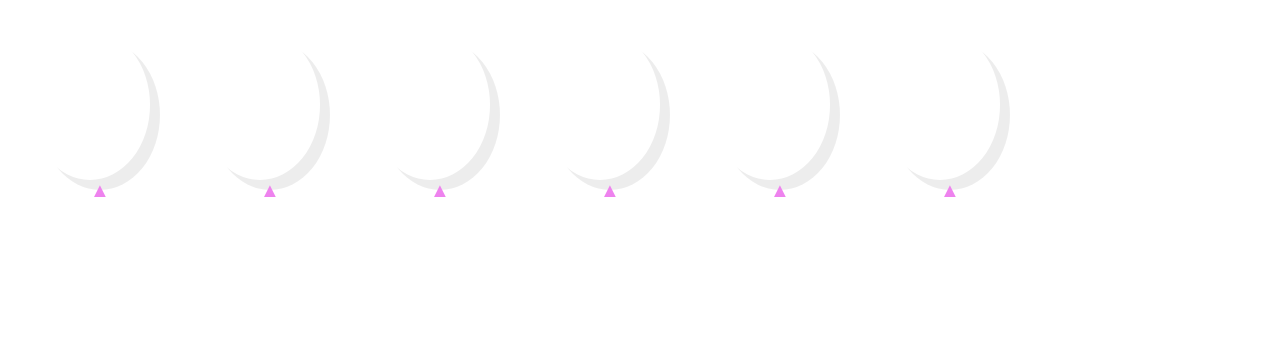
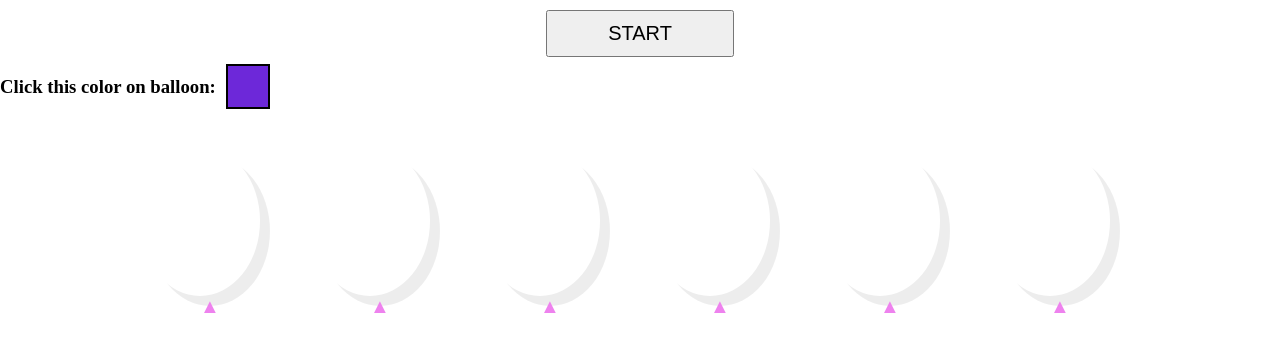
Before and after one commit to Huzaifa-Habib/loons-blast, a plain HTML site: page index.html in a window 1280 px wide. Drawn offline with Linux system fonts and the light colour scheme.

Commit message:
second commit

```diff
--- a/app.js
+++ b/app.js
@@ -1,46 +1,35 @@
 
-var colors = ["#fca5a5","#c2410c","#a3e635","#86efac","#0891b2","#6d28d9","#1d4ed8","#fae8ff","#db2777",
-"#9d174d","#075985","#3f6212","#854d0e","#fcd34d","#f43f5e","#881337","	#00FF00"];
+
+var colors = ["#fca5a5","#c2410c","#a3e635","#86efac","#0891b2","#6d28d9"];
+
+var ids = ["box1","box2","box3","box4","box5","box6"];
+
+
+var random=colors[Math.floor(Math.random()*colors.length)];
+var matchColor = document.getElementById("matchColor");
+var compare = matchColor.style.backgroundColor=random
 
 
 
 
-function box1 () {
-    var random=colors[Math.floor(Math.random()*colors.length)]
-    var box1 = document.getElementById("box1");
-    box1.style.backgroundColor = random
-}
 
-function box2 () {
-    var random=colors[Math.floor(Math.random()*colors.length)]
-    var box2 = document.getElementById("box2");
-    box2.style.backgroundColor = random
+function start(){
+    for (var i = 0; i < ids.length; i++) {
+        var randoms =colors[Math.floor(Math.random() * 5)];
+        var getId = ids[i];
+        var pushh = document.getElementById(getId);
+        pushh.style.backgroundColor = randoms
+    }
+    var random=colors[Math.floor(Math.random()*colors.length)];
+    var matchColor = document.getElementById("matchColor");
+
+
 }
 
 
-function box3 () {
-    var random=colors[Math.floor(Math.random()*colors.length)]
-    var box3 = document.getElementById("box3");
-    box3.style.backgroundColor = random
-}
+function balloon1(){
+    var box1=document.getElementById("box1");
 
 
-function box4 () {
-    var random=colors[Math.floor(Math.random()*colors.length)]
-    var box4 = document.getElementById("box4");
-    box4.style.backgroundColor = random
+
 }
-
-
-function box5 () {
-    var random=colors[Math.floor(Math.random()*colors.length)]
-    var box5 = document.getElementById("box5");
-    box5.style.backgroundColor = random
-}
-
-
-function box6 () {
-    var random=colors[Math.floor(Math.random()*colors.length)]
-    var box6 = document.getElementById("box6");
-    box6.style.backgroundColor = random
-}
--- a/index.html
+++ b/index.html
@@ -8,14 +8,22 @@
     <title>Loons Blast</title>
 </head>
 <body>
+
+    <button onClick="start()" class="main-btn">Start</button>
+
+    <div class="match-color">
+        <h3>Click this color on balloon: <span id="matchColor"></span></h3>
+    </div>
+
+
+
     <div class="main">
-        <div id="box1" onClick="box1()" class="balloon"> </div>
-        <div id="box2" onClick="box2()" class="balloon"> </div>
-        <div id="box3" onClick="box3()" class="balloon"> </div>
-        <div id="box4" onClick="box4()" class="balloon"> </div>
-        <div id="box5" onClick="box5()" class="balloon"> </div>
-        <div id="box6" onClick="box6()" class="balloon"> </div>
-
+        <div id="box1" onClick="balloon1()" class="balloon"> </div>
+        <div id="box2" onClick="balloon2()" class="balloon"> </div>
+        <div id="box3" onClick="balloon3()" class="balloon"> </div>
+        <div id="box4" onClick="balloon4()" class="balloon"> </div>
+        <div id="box5" onClick="balloon5()" class="balloon"> </div>
+        <div id="box6" onClick="balloon6()" class="balloon"> </div>
 
     </div>
 
--- a/style.css
+++ b/style.css
@@ -7,6 +7,8 @@ body{
     display: flex;
     flex-direction: row;
     padding: 20px;
+    justify-content: center;
+    align-items: center;
 }
 
 .main div{
@@ -23,10 +25,7 @@ body{
     position:relative;
     box-shadow:inset -10px -10px 0 rgba(0,0,0,0.07);
     margin:20px 30px;
-    transition:transform 0.5s ease;
     z-index:10;
-    animation:balloons 4s ease-in-out infinite;
-    transform-origin:bottom center;
     cursor: pointer;
     border: black;
   }
@@ -42,3 +41,23 @@ body{
     bottom:-12px;
     z-index:-100;
   }
+
+.main-btn{
+    display: flex;
+    flex-direction: column;
+    text-align: center;
+    margin-left: auto;
+    margin-right: auto;
+    margin-top: 10px;
+    padding: 10px 60px;
+    font-size: 20px;
+    text-transform: uppercase;
+
+}
+
+
+#matchColor{
+    border: 2px solid black;
+    padding: 10px 20px;
+    margin-left: 10px;
+}
```
